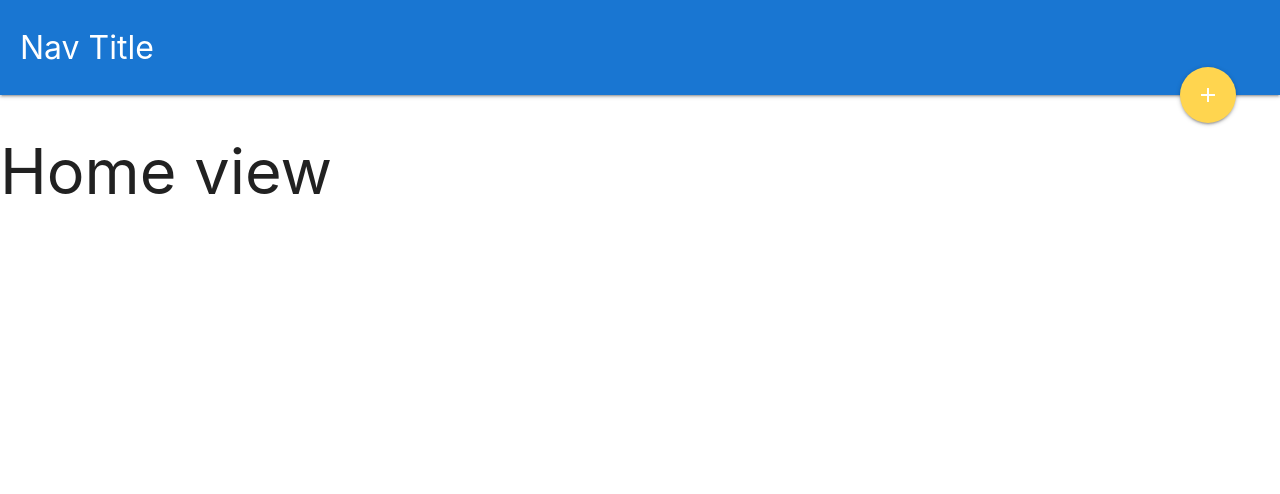
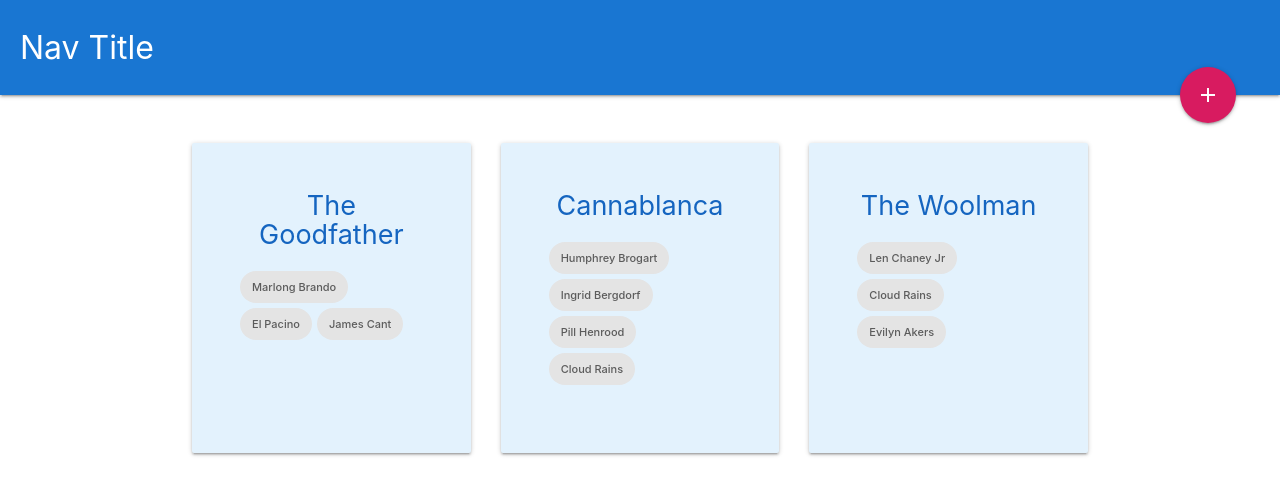
Before and after one commit to thomruns/vue-cli3-firebase-project, a Vue app: page / in a window 1280 px wide. Shown: the top 494 px of the page. Built offline with nearby package versions, Linux system fonts and the light colour scheme.

Commit message:
Output dummy data to UI

```diff
--- a/src/components/Navbar.vue
+++ b/src/components/Navbar.vue
@@ -5,7 +5,7 @@
         <router-link to="">
           <span class="nav-title">Nav Title</span>
         </router-link>
-        <a href="" class="btn-floating btn-large halfway-fab amber lighten-2">
+        <a href="" class="btn-floating btn-large halfway-fab pink darken-1">
           <router-link to="">
             <i class="material-icons">add</i>
           </router-link>
--- a/src/router.js
+++ b/src/router.js
@@ -1,6 +1,6 @@
 import Vue from 'vue'
 import Router from 'vue-router'
-import Home from './views/Home.vue'
+import Index from './views/Index.vue'
 
 Vue.use(Router)
 
@@ -10,8 +10,8 @@ export default new Router({
   routes: [
     {
       path: '/',
-      name: 'home',
-      component: Home
+      name: 'index',
+      component: Index
     },
     {
       path: '/about',
--- a/src/views/Home.vue
+++ /dev/null
@@ -1,16 +0,0 @@
-<template>
-  <div class="home">
-    <h1>Home view</h1>
-  </div>
-</template>
-
-<script>
-// @ is an alias to /src  SAMPLE FOR SYNTAX ONLY
-// import Home from '@/components/Home.vue'
-
-export default {
-  name: 'home',
-  components: {
-  }
-}
-</script>
--- /dev/null
+++ b/src/views/Index.vue
@@ -0,0 +1,60 @@
+<template>
+  <div class="index container">
+      <div class="card card-panel blue lighten-5" v-for="movie in movies" :key="movie.id">
+        <div class="card-content">
+          <h2 class="blue-text text-darken-3">{{ movie.title }}</h2>
+          <ul class="stars">
+            <li v-for="(star, index) in movie.stars" :key="index">
+              <span class="chip star-name">{{ star }}</span>
+            </li>
+          </ul>
+        </div>
+      </div>
+  </div>
+</template>
+
+<script>
+// @ is an alias to /src  SAMPLE FOR SYNTAX ONLY
+// import Home from '@/components/Home.vue'
+
+export default {
+  name: 'index',
+  data() {
+    return {
+      movies: [
+        { title: 'The Goodfather', slug: 'the-goodfather', stars: ['Marlong Brando', 'El Pacino', 'James Cant'], id: 1
+        },
+        { title: 'Cannablanca', slug: 'cannablanca', stars: ['Humphrey Brogart', 'Ingrid Bergdorf', 'Pill Henrood', 'Cloud Rains'], id: 2
+        },
+        { title: 'The Woolman', slug: 'the-woolman', stars: ['Len Chaney Jr', 'Cloud Rains', 'Evilyn Akers'], id: 3
+        }
+      ]
+    }
+  },
+  components: {
+  }
+}
+</script>
+
+<style>
+.index {
+  display: grid;
+  grid-template-columns: 1fr 1fr 1fr;
+  grid-gap: 30px;
+  margin-top: 40px;
+}
+.index h2 {
+  font-size: 1.8em;
+  text-align: center;
+  margin-top: 0px;
+}
+.index .stars {
+  margin-bottom: 30px auto;
+}
+.index .stars li {
+  display: inline-block;
+}
+.star-name{
+  font-size: 11px;
+}
+</style>
```
